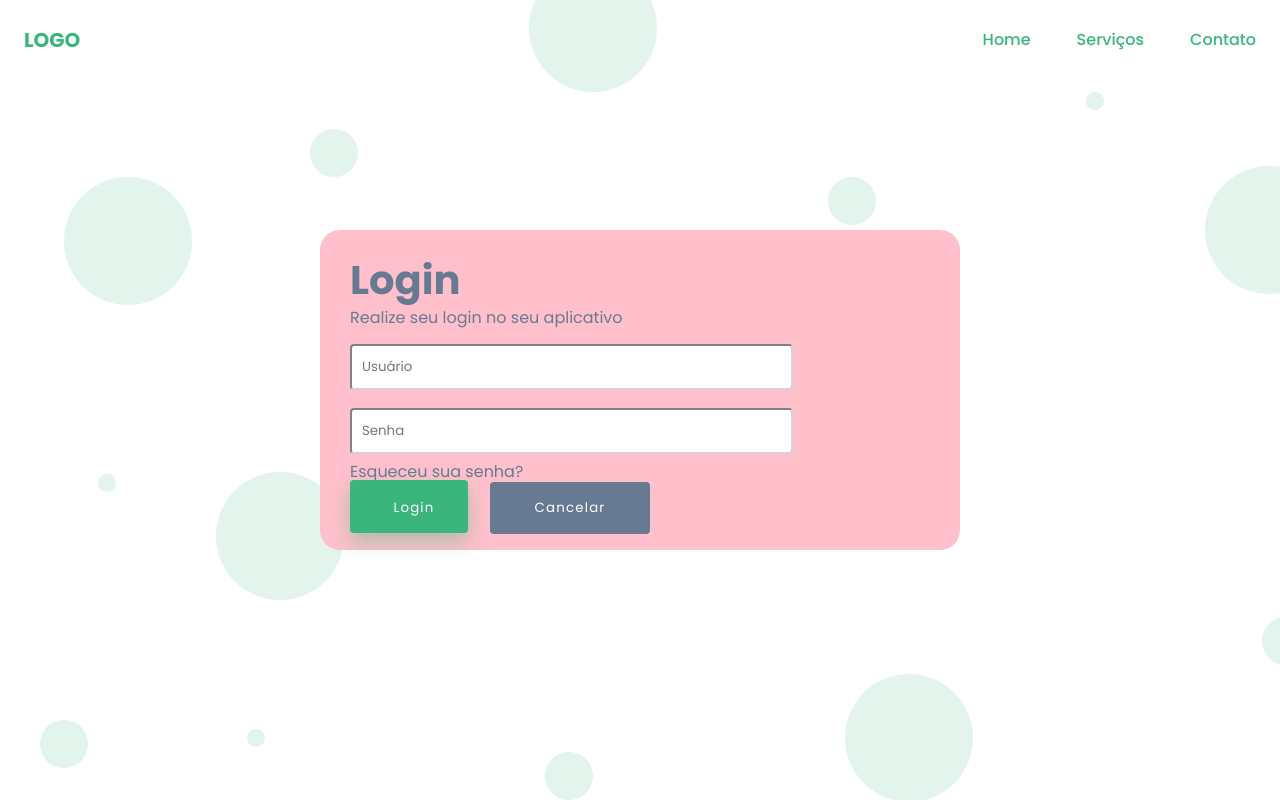
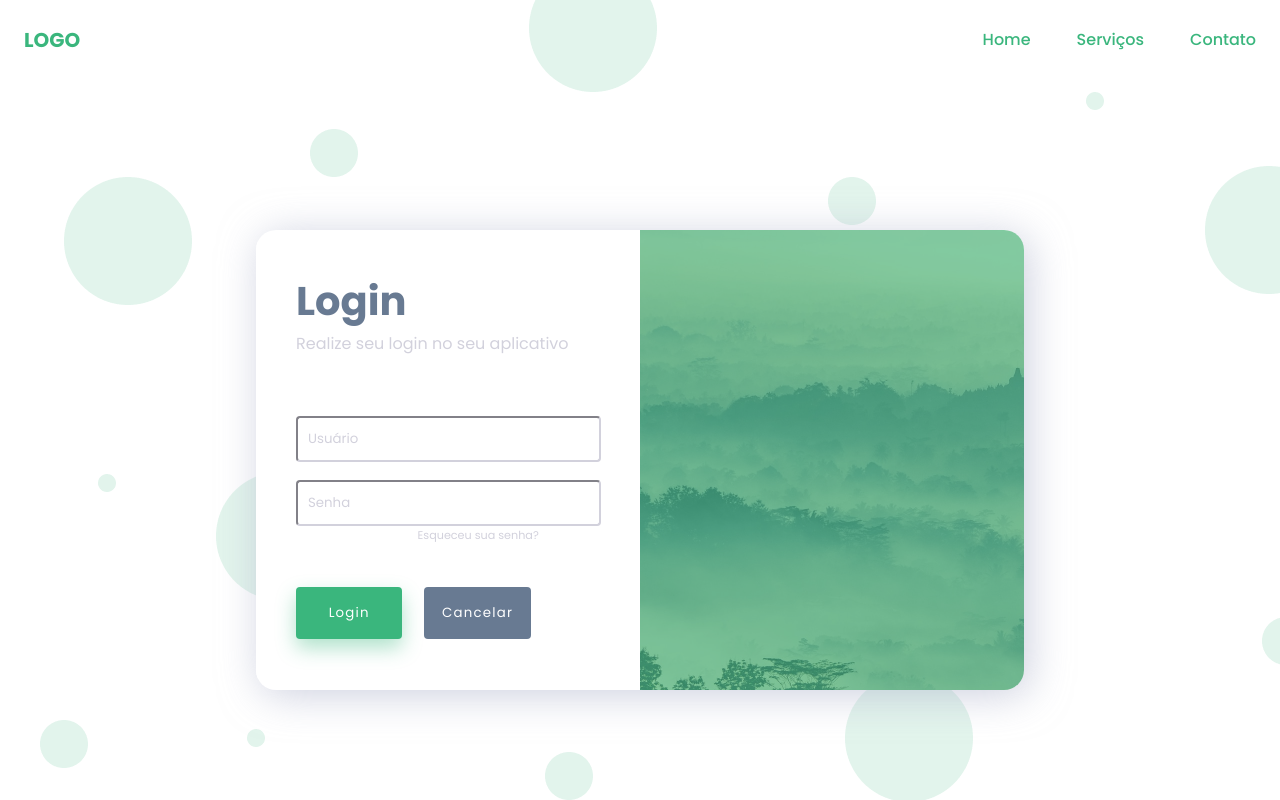
Before and after one commit to ultimatedz/BradMoney, an Angular app: page /login in a window 1280 px wide. Built offline with nearby package versions, Linux system fonts and the light colour scheme.

Commit message:
Screen login started, styles

```diff
--- a/src/app/pages/login/login.component.html
+++ b/src/app/pages/login/login.component.html
@@ -4,17 +4,17 @@
             <h1>Login</h1>
             <p>Realize seu login no seu  aplicativo</p>
 
-            <form>
+            <form class="paddTop">
                 <input class="inputLogin" type="text" placeholder="Usuário" required>
                 <input class="inputLogin" type="password" placeholder="Senha" required>
-                <p>Esqueceu sua senha?</p>
+                <p class="padd"><small>Esqueceu sua senha?</small></p>
             </form>
-            <div class="main-content-buttons">
+            <div class="main-content-buttons paddTop">
                 <button class="button button-green buttonLogin">Login</button>
                   <button class="button button-gray buttonCancel">Cancelar</button>
               </div>
 
         </div>
-        <div class="rigth"></div>
+        <div class="right-content"></div>
     </div>
 </section>
--- a/src/app/pages/login/login.component.scss
+++ b/src/app/pages/login/login.component.scss
@@ -1,22 +1,37 @@
 @use '../../../scss/variables';
 
 .left-content {
-    padding: 30px 0 0 30px;
+    display: flex;
+    flex: 1;
+
+    flex-direction: column;
+    padding: 2.5rem;
     text-align: left;
+    background-color: white;
 
     h1 {
-        font-weight: bold;
+        font-weight: 900;
         font-size: 2.5rem;
         color: variables.$gray-600;
+        padding-bottom: 15px;
     }
 
     p {
-        padding-top: 10px;
-        color: variables.$gray-600;
+        color: variables.$gray-300;
+    }
+
+    .paddTop {
+        padding-top: 15%;
+    }
+
+    small {
+        font-size: 0.7em;
+        margin-top: -30%;
+        margin-left: 40%;
     }
 
     .inputLogin {
-        width: 70%;
+        width: 95%;
         height: 40px;
         border-radius: 4px;
         border-color: variables.$gray-300;
@@ -24,19 +39,28 @@
         padding-left: 10px;
     }
 
+    ::placeholder{
+        color: variables.$gray-300
+    }
+
 
     .buttonLogin {
-        width: 118px;
-        padding: 18px 0 15px 10px;
+        width: 35%;
         border-color: variables.$gray-300;
     }
 
     .buttonCancel {
-        width: 160px;
+        width: 35%;
         margin-left: 22px;
     }
+}
 
-
+.right-content{
+    display: flex;
+    width: 50%;
+    background-image: url(../../../assets/images/background-login.png);
+    background-size: auto;
+    height: 100%;
 }
 
 .backGround {
@@ -54,13 +78,17 @@
 }
 
 .card {
-    width: 50vw;
-    height: 40vh;
-    margin-left: auto;
-    margin-right: auto;
-    margin-top: 150px;
+    display: flex;
+    width: 60%;
+    height: 460px;
+    margin: 150px auto 0;
     align-items: center;
     text-align: center;
-    background-color: pink;
+    position: relative;
+    background-color: white;
     border-radius: 20px;
+    box-shadow: 5px 5px 40px rgba(172, 176, 202, 0.6);
+    justify-content: space-between;
+    overflow: hidden;
+
 }
```
Also changed, not shown: src/assets/images/background-login.png (added).
